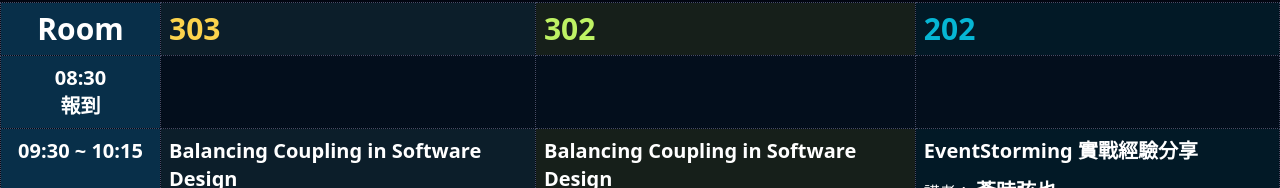
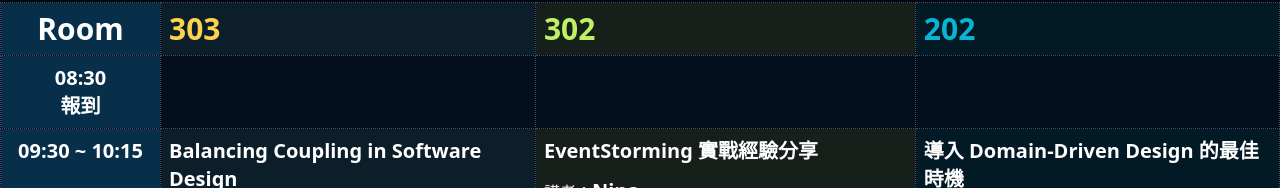
Before and after one commit to ddd-tw-conference/2023, a Vue app: page /2023/agenda in a window 1280 px wide. Shown: the part 612-800 px from the top of the page. Built offline with nearby package versions, Linux system fonts and the light colour scheme.

Commit message:
修正講題

```diff
--- a/src/views/Agenda.vue
+++ b/src/views/Agenda.vue
@@ -50,7 +50,7 @@
             <td class="bg-lime-300/10">
                 <h2 class="mb-3 text-xl font-semibold">
                   <router-link to="/agenda/room30201">
-                    Balancing Coupling in Software Design
+                    EventStorming 實戰經驗分享
                   </router-link>
                 </h2>
                 <h3>
@@ -65,7 +65,7 @@
             <td class="bg-cyan-500/10">
                 <h2 class="mb-3 text-xl font-semibold">
                   <router-link to="/agenda/room20201">
-                    EventStorming 實戰經驗分享
+                    導入 Domain-Driven Design 的最佳時機
                   </router-link>
                 </h2>
                 <h3>
```
